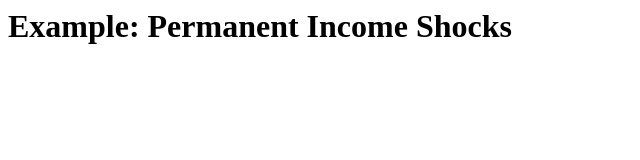
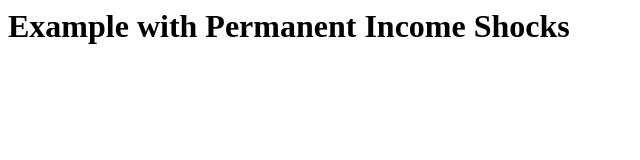
Before and after one commit to robertdkirkby/example_permamentincomeshock, a plain HTML site: page index.html in a window 1280 px wide. Shown: the whole page, without its empty margins (0-640 px from the left). Drawn offline with Linux system fonts and the light colour scheme.

Commit message:
Update index.html

```diff
--- a/index.html
+++ b/index.html
@@ -1 +1 @@
-<h1> Example: Permanent Income Shocks </h1>
+<h1> Example with Permanent Income Shocks </h1>
```
